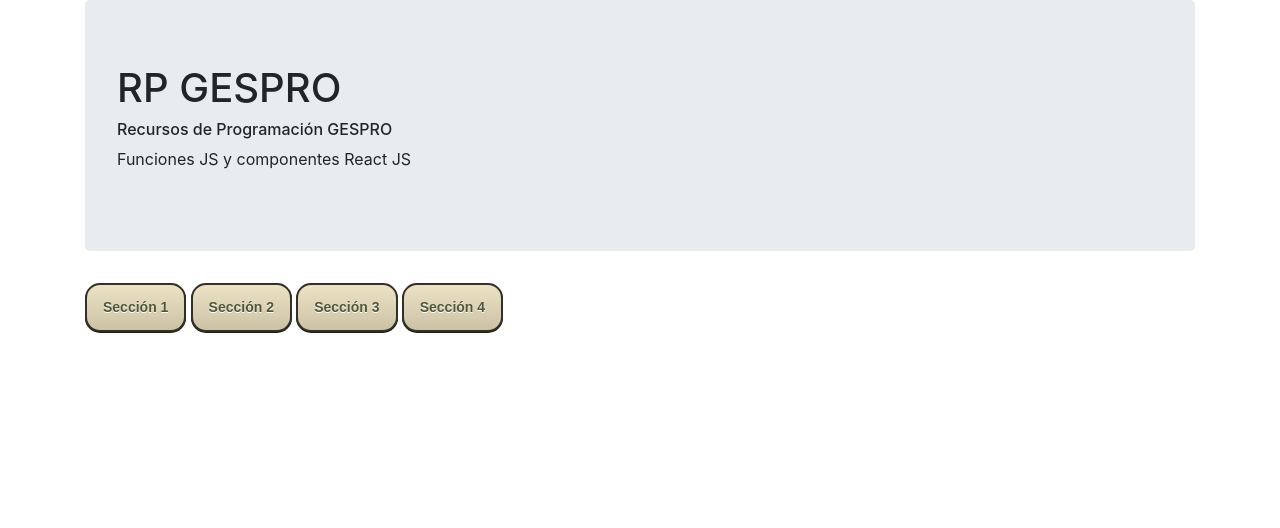
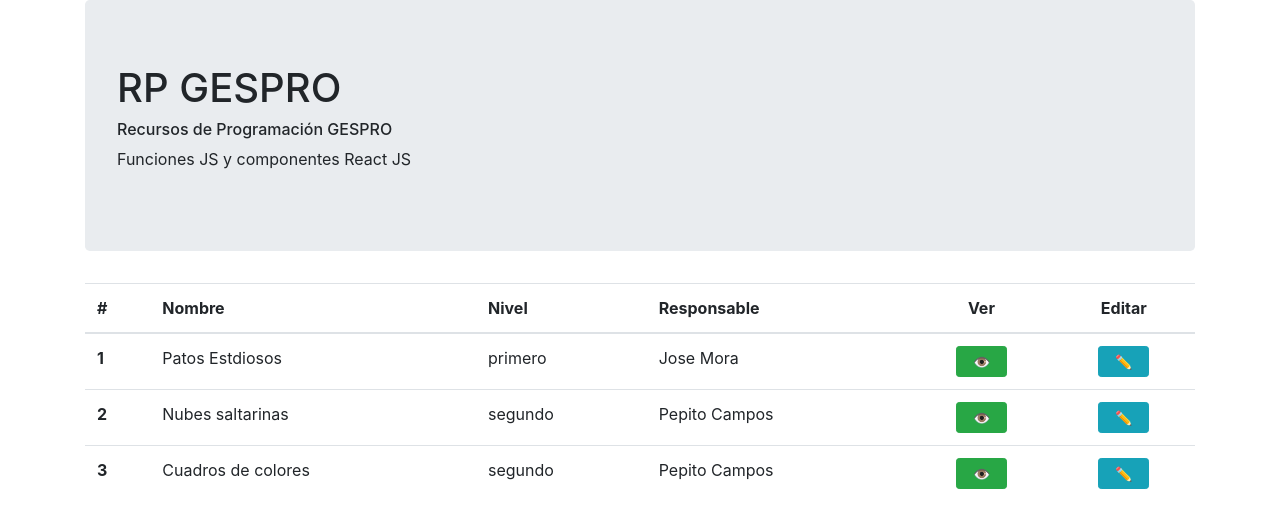
Before and after one commit to producciongespro/Gespro-react-comp, a React (Create React App) app: page / in a window 1280 px wide. Shown: the top 528 px of the page. Built offline with nearby package versions, Linux system fonts and the light colour scheme.

Commit message:
Imp manejadores de eventos en tabla
-Métodos "eliminar" y "verdetalles"
-Parametro de configuración de tabla
-Prevista de etiquetas en Json para buscador

```diff
--- a/src/App.js
+++ b/src/App.js
@@ -1,6 +1,8 @@
 //import ContLogin from './componentes/Login/ContLogin';
 //import ContTarjetas from './componentes/Tarjetas/ContTarjetas';
-import ContBotones from "./componentes/Botones/ContBotones";
+//import ContBotones from "./componentes/Botones/ContBotones";
+
+import ContTabla from "./componentes/Tabla/ContTabla";
 
 
 function App() {
@@ -13,7 +15,7 @@ function App() {
           Funciones JS y componentes React JS
         </p>
       </div>
-      <ContBotones />
+      <ContTabla />
     </div>
   );
 }
--- /dev/null
+++ b/src/componentes/Tabla/ContTabla.jsx
@@ -0,0 +1,31 @@
+import Tabla from "./Tabla";
+import ejTabla from "./ej_tabla.json";
+
+export default function ContTabla() {
+  //Títulos de tabla
+  const encabezado = ["#", "Nombre", "Nivel", "Responsable"];
+  const conf = {
+    alterna: false,
+    oscura: false,
+  };
+
+  const handleVerDetalles = (i) => {
+    console.log("Posición del objeto", i);
+    console.log("Item:", ejTabla[i]);
+  };
+
+  const handleEliminar = (e) => {
+    const id = e.target.id;
+    console.log("ID de Item a eliminar:", id);
+  };
+
+  return (
+    <Tabla
+      handleVerDetalles={handleVerDetalles}
+      handleEliminar={handleEliminar}
+      conf={conf}
+      encabezado={encabezado}
+      array={ejTabla}
+    />
+  );
+}
--- /dev/null
+++ b/src/componentes/Tabla/Tabla.jsx
@@ -0,0 +1,48 @@
+export default function Tabla(props) {
+  let claseBoostrap = "table ";
+  props.conf.oscura && (claseBoostrap = claseBoostrap + " table-dark ");
+  props.conf.alterna && (claseBoostrap = claseBoostrap + " table-striped ");
+  console.log(claseBoostrap);
+
+  return (
+    <table className={claseBoostrap}>
+      <thead>
+        <tr>
+          {props.encabezado.map((item, i) => (
+            <th key={i} scope="col">
+              {item}
+            </th>
+          ))}
+          <th className="text-center">Ver</th>
+          <th className="text-center">Editar</th>
+        </tr>
+      </thead>
+      <tbody>
+        {props.array.map((item, i) => (
+          <tr key={i}>
+            <th scope="row"> {i + 1} </th>
+            <td> {item.nombre} </td>
+            <td> {item.nivel} </td>
+            <td> {item.responsable} </td>
+            <td className="text-center">
+              <button
+                onClick={() => props.handleVerDetalles(i)}
+                className="btn btn-success btn-sm px-3"
+              >
+                👁️
+              </button>
+            </td>
+            <td className="text-center">
+              <button
+              id={item.id}
+              onClick={ props.handleEliminar }
+              className="btn btn-info btn-sm px-3">
+              ✏️
+              </button>
+            </td>
+          </tr>
+        ))}
+      </tbody>
+    </table>
+  );
+}
--- /dev/null
+++ b/src/componentes/Tabla/ej_tabla.json
@@ -0,0 +1,24 @@
+[
+    {
+        "id": "1",
+        "nombre": "Patos Estdiosos",
+        "nivel": "primero",
+        "responsable": "Jose Mora",
+        "tags": ["patos", "español", "naturaleza", "estudio", "primero", "jose" ]
+    },
+    {
+        "id": "2",
+        "nombre": "Nubes saltarinas",
+        "nivel": "segundo",
+        "responsable": "Pepito Campos",
+        "tags": ["nubes", "matematica", "cielo", "estudio", "segundo", "pepito" ]
+
+    },
+    {
+        "id": "3",
+        "nombre": "Cuadros de colores",
+        "nivel": "segundo",
+        "responsable": "Pepito Campos",
+        "tags": ["cuadros", "matematica", "colores", "estudio", "segundo", "pepito" ]
+    }
+]
```
